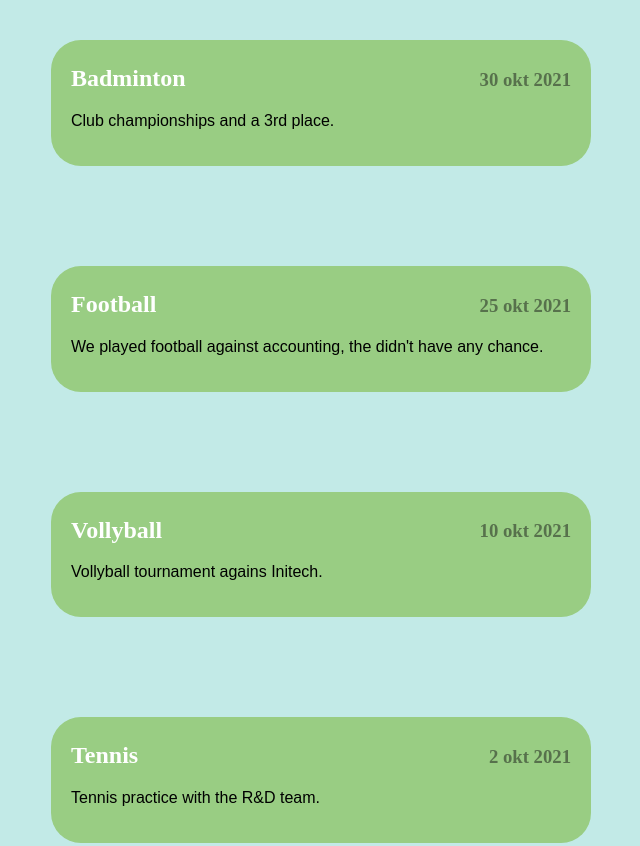
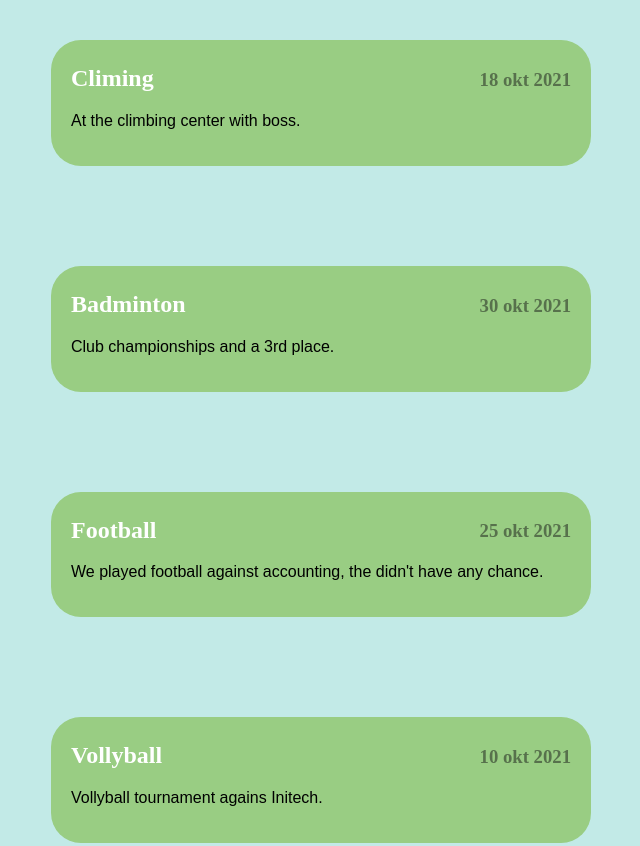
Before and after one commit to Cottin/learn-sports-diary, a plain HTML site: page index.html in a window 1280 px wide. Shown: the top 846 px of the page, without its empty margins (319-959 px from the left). Drawn offline with Linux system fonts and the light colour scheme; a web font is replaced by a local one.

Commit message:
added climbing event

```diff
--- a/index.html
+++ b/index.html
@@ -11,6 +11,11 @@
     <link rel="stylesheet" href="style.css">
   </head>
   <body>
+    <section>
+      <H1>Climing</H1>
+      <h3>18 okt 2021</h3>
+      <p>At the climbing center with boss.</p>
+    </section>
     <section>
       <H1>Badminton</H1>
       <h3>30 okt 2021</h3>
```
